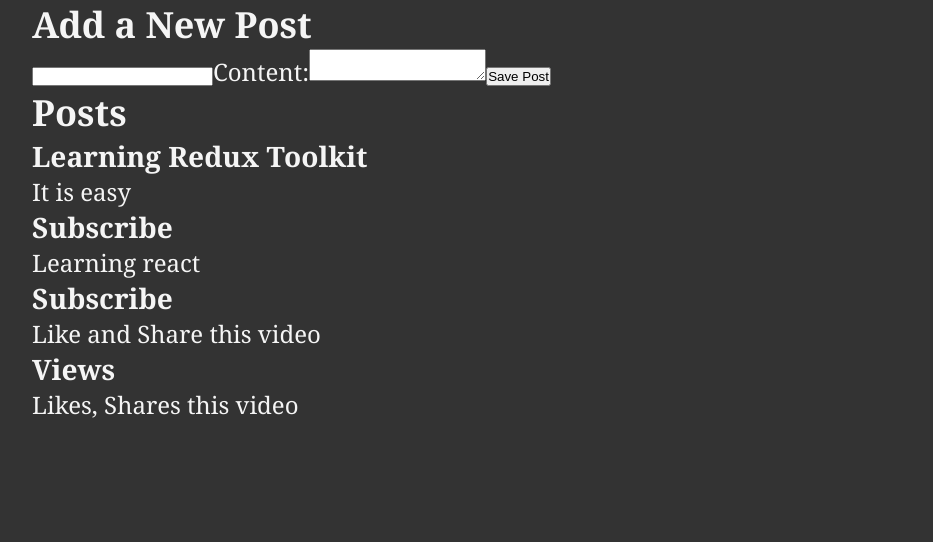
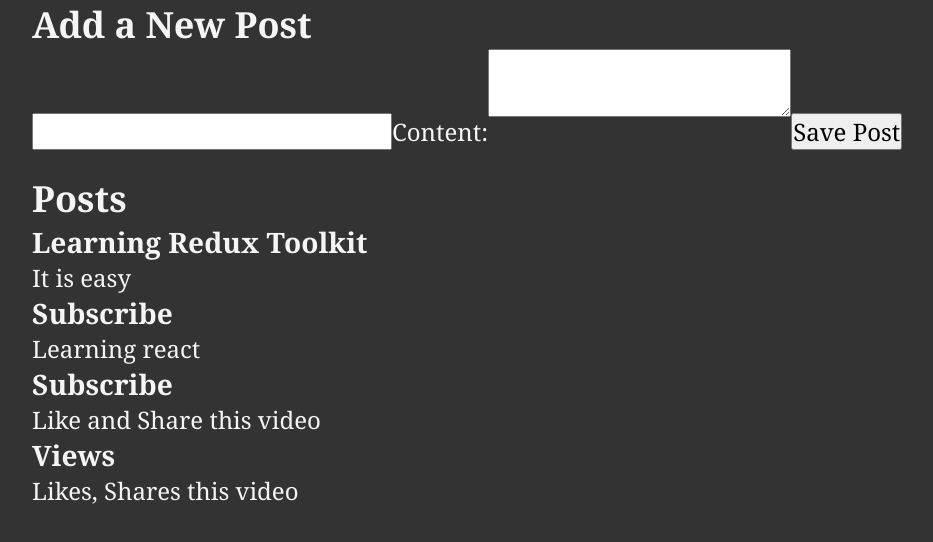
Before and after one commit to vimal336/React-js-projects, a React (Create React App) app in the folder redux-post-app/: page / in a window 1280 px wide. Shown: the top 542 px of the page, without its empty margins (96-1029 px from the left). Built offline with nearby package versions, Linux system fonts and the light colour scheme.

Commit message:
react redux

```diff
--- a/redux-post-app/src/index.css
+++ b/redux-post-app/src/index.css
@@ -15,3 +15,11 @@ body {
   font-size: 1.5rem;
   padding: 0 10% 10%;
 }
+
+input,
+textarea,
+button,
+select {
+  font: inherit;
+  margin-bottom: 1em;
+}
```
